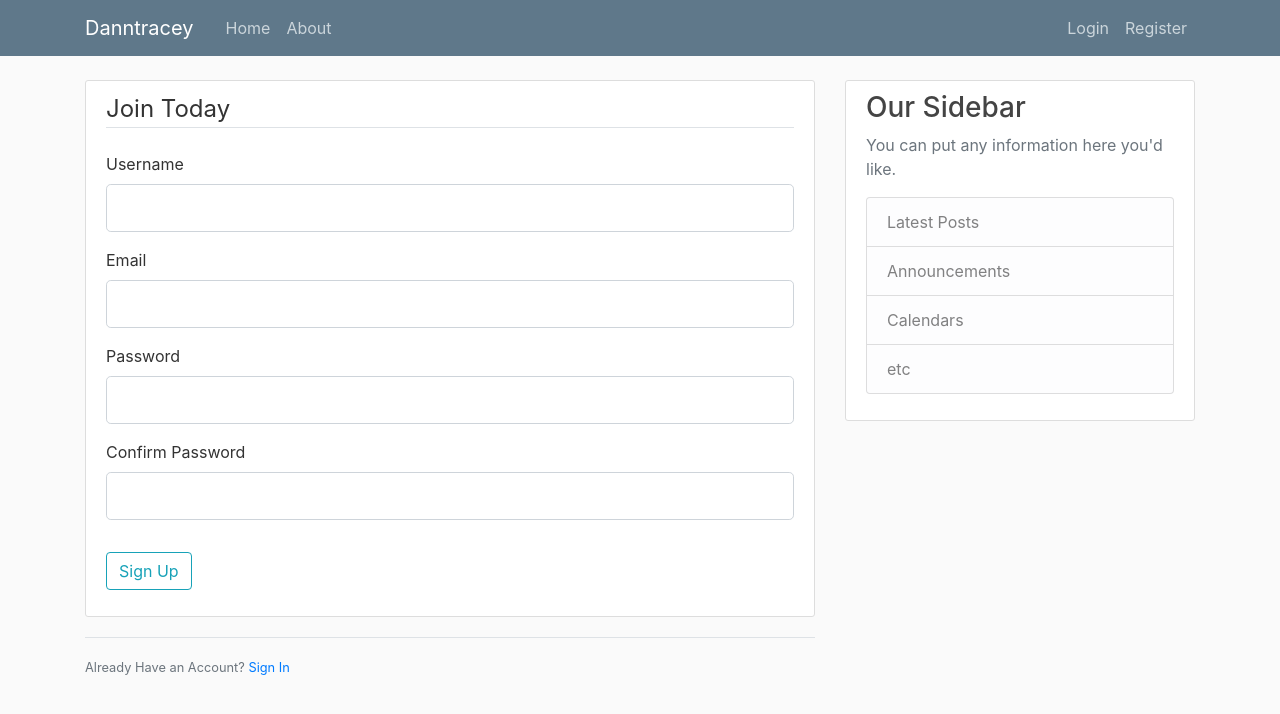
After one commit to danntracey329/Flask_Blog, a Flask app: page /register in a window 1280 px wide. The commit adds this page. Shown: the top 714 px of the page. Run offline with Flask 2, Linux system fonts and the light colour scheme; some libraries are stand-ins or nearby versions.

Commit message:
tutorial update part 3

```diff
--- a/FlaskBlog.py
+++ b/FlaskBlog.py
@@ -1,5 +1,8 @@
-from flask import Flask, escape, request, render_template, url_for
+from flask import Flask, escape, request, render_template, url_for, flash, redirect
+from forms import RegistrationForm, LoginForm
 app = Flask(__name__)
+
+app.config['SECRET_KEY'] = '123MANFORDS329'
 
 posts = [
     {
@@ -25,3 +28,22 @@ def home():
 @app.route('/about')
 def about():
     return render_template('about.html', title='About')
+
+@app.route('/register', methods=['GET', 'POST'])
+def register():
+    form = RegistrationForm()
+    if form.validate_on_submit():
+        flash(f'Account created for {form.username.data}!', 'success')
+        return redirect(url_for('home'))
+    return render_template('register.html', title='Register', form=form)
+
+@app.route('/login', methods=['GET', 'POST'])
+def login():
+    form = LoginForm()
+    if form.validate_on_submit():
+        if form.email.data == 'admin@blog.com' and form.password.data == 'password':
+            flash('You have been loggin in!', 'success')
+            return redirect(url_for('home'))
+        else:
+            flash('Login Unsuccessful. Please check username and password', 'danger')
+    return render_template('login.html', title='Login', form=form)
--- /dev/null
+++ b/forms.py
@@ -0,0 +1,16 @@
+from flask_wtf import FlaskForm
+from wtforms import StringField, PasswordField, SubmitField, BooleanField
+from wtforms.validators import DataRequired, Length, Email, EqualTo
+
+class RegistrationForm(FlaskForm):
+    username = StringField('Username', validators=[DataRequired(), Length(min=2, max=20)])
+    email = StringField('Email', validators=[DataRequired(), Email()])
+    password = PasswordField('Password', validators=[DataRequired()])
+    confirm_password = PasswordField('Confirm Password', validators=[DataRequired(), EqualTo('password')])
+    submit = SubmitField('Sign Up')
+
+class LoginForm(FlaskForm):
+    email = StringField('Email', validators=[DataRequired(), Email()])
+    password = PasswordField('Password', validators=[DataRequired()])
+    remember = BooleanField('Remember Me')
+    submit = SubmitField('Login')
--- a/templates/layout.html
+++ b/templates/layout.html
@@ -11,28 +11,28 @@
     <link rel="stylesheet" type="text/css" href="{{ url_for('static', filename='main.css') }}">
 
     {% if title %}
-        <title>Flask Blog - {{ title }}</title>
+        <title>Danntracey - {{ title }}</title>
     {% else %}
-        <title>Flask Blog</title>
+        <title>Danntracey</title>
     {% endif %}
 </head>
 <body>
     <header class="site-header">
       <nav class="navbar navbar-expand-md navbar-dark bg-steel fixed-top">
         <div class="container">
-          <a class="navbar-brand mr-4" href="/">Flask Blog</a>
+          <a class="navbar-brand mr-4" href="/">Danntracey</a>
           <button class="navbar-toggler" type="button" data-toggle="collapse" data-target="#navbarToggle" aria-controls="navbarToggle" aria-expanded="false" aria-label="Toggle navigation">
             <span class="navbar-toggler-icon"></span>
           </button>
           <div class="collapse navbar-collapse" id="navbarToggle">
             <div class="navbar-nav mr-auto">
-              <a class="nav-item nav-link" href="/">Home</a>
-              <a class="nav-item nav-link" href="/about">About</a>
+              <a class="nav-item nav-link" href="{{ url_for('home') }}">Home</a>
+              <a class="nav-item nav-link" href="{{ url_for('about') }}">About</a>
             </div>
             <!-- Navbar Right Side -->
             <div class="navbar-nav">
-              <a class="nav-item nav-link" href="/login">Login</a>
-              <a class="nav-item nav-link" href="/register">Register</a>
+              <a class="nav-item nav-link" href="{{ url_for('login') }}">Login</a>
+              <a class="nav-item nav-link" href="{{ url_for('register') }}">Register</a>
             </div>
           </div>
         </div>
@@ -41,7 +41,16 @@
     <main role="main" class="container">
       <div class="row">
         <div class="col-md-8">
-          {% block content %}{% endblock %}
+            {% with messages = get_flashed_messages(with_categories=true) %}
+                {% if messages %}
+                    {% for category, message in messages %}
+                        <div class="alert alert-{{ category }}">
+                            {{ message }}
+                        </div>
+                    {% endfor %}
+                {% endif %}
+            {% endwith %}
+            {% block content %}{% endblock %}
         </div>
         <div class="col-md-4">
           <div class="content-section">
--- /dev/null
+++ b/templates/register.html
@@ -0,0 +1,74 @@
+{% extends "layout.html" %}
+{% block content %}
+   <div class="content-section">
+       <form method="POST" action="">
+           {{ form.hidden_tag() }}
+           <fieldset class="form-group">
+               <legend class="border-bottom mb-4">Join Today</legend>
+               <div class="form-group">
+                   {{ form.username.label(class="form-control-label") }}
+
+                   {% if form.username.errors %}
+                    {{ form.username(class="form-control form-control-lg is-invalid") }}
+                    <div class="invalid-feedback"
+                         {% for error in form.username.errors %}
+                            <span>{{ error }}</span>
+                        {% endfor %}
+                    </div>
+               {% else %}
+                {{ form.username(class="form-control form-control-lg") }}
+               {% endif %}
+               </div>
+               <div class="form-group">
+                   {{ form.email.label(class="form-control-label") }}
+                   {% if form.email.errors %}
+                    {{ form.email(class="form-control form-control-lg is-invalid") }}
+                    <div class="invalid-feedback"
+                         {% for error in form.email.errors %}
+                            <span>{{ error }}</span>
+                        {% endfor %}
+                    </div>
+               {% else %}
+                {{ form.email(class="form-control form-control-lg") }}
+               {% endif %}
+               </div>
+               <div class="form-group">
+                   {{ form.password.label(class="form-control-label") }}
+                   {% if form.password.errors %}
+                    {{ form.password(class="form-control form-control-lg is-invalid") }}
+                    <div class="invalid-feedback"
+                         {% for error in form.password.errors %}
+                            <span>{{ error }}</span>
+                        {% endfor %}
+                    </div>
+               {% else %}
+                {{ form.password(class="form-control form-control-lg") }}
+               {% endif %}
+               </div>
+               <div class="form-group">
+                   {{ form.confirm_password.label(class="form-control-label") }}
+                   {% if form.confirm_password.errors %}
+                    {{ form.confirm_password(class="form-control form-control-lg is-invalid") }}
+                    <div class="invalid-feedback"
+                         {% for error in form.confirm_password.errors %}
+                            <span>{{ error }}</span>
+                        {% endfor %}
+                    </div>
+               {% else %}
+                {{ form.confirm_password(class="form-control form-control-lg") }}
+               {% endif %}
+               </div>
+           </fieldset>
+           <div class="form-group">
+               {{ form.submit(class="btn btn-outline-info") }}
+           </div>
+       </form>
+   </div>
+    <div class="border-top pt-3">
+        <small class="text-muted">
+            Already Have an Account? <a class="ml_-2" href="{{ url_for('login') }}">Sign In</a>
+        </small>
+
+    </div>
+
+{% endblock content %}
```
Also changed, not shown: templates/login.html (added, +52 -0 lines).
